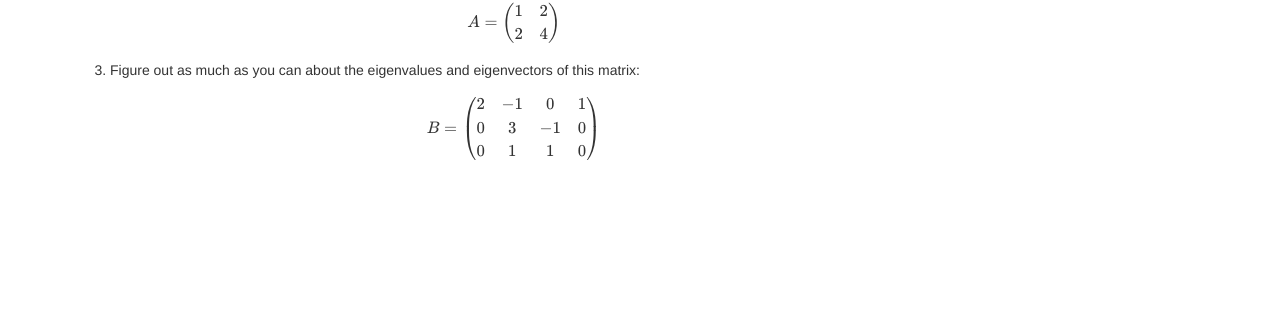
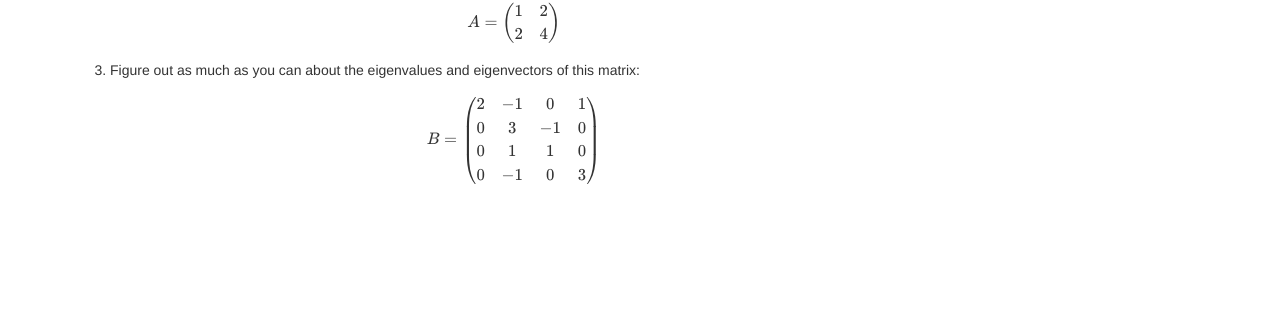
Before and after one commit to theronhitchman/ordinary-differential-equations, a Jekyll site: the page built from _posts/2015-10-28-spectralthm.md, in a window 1280 px wide. Shown: the part 425-736 px from the top of the page. Built offline with Jekyll 4.4.1, drawn with Linux system fonts in a browser that asks for light colours; nearby versions of some CDN libraries; formulas are drawn with MathJax 3.

Commit message:
correct post for 10/28, again

```diff
--- a/_posts/2015-10-28-spectralthm.md
+++ b/_posts/2015-10-28-spectralthm.md
@@ -20,5 +20,5 @@ A = \begin{pmatrix} 1 & 2 \\\\ 2 & 4 \end{pmatrix}
 3. Figure out as much as you can about the eigenvalues and eigenvectors of this
 matrix:
 \\[
-B = \begin{pmatrix} 2 & -1 & 0 & 1 \\\\ 0 & 3 & -1 & 0 \\\\ 0 & 1 & 1 & 0 \end{pmatrix}
+B = \begin{pmatrix} 2 & -1 & 0 & 1 \\\\ 0 & 3 & -1 & 0 \\\\ 0 & 1 & 1 & 0 \\\\ 0 & -1 & 0 & 3 \end{pmatrix}
 \\]
```
